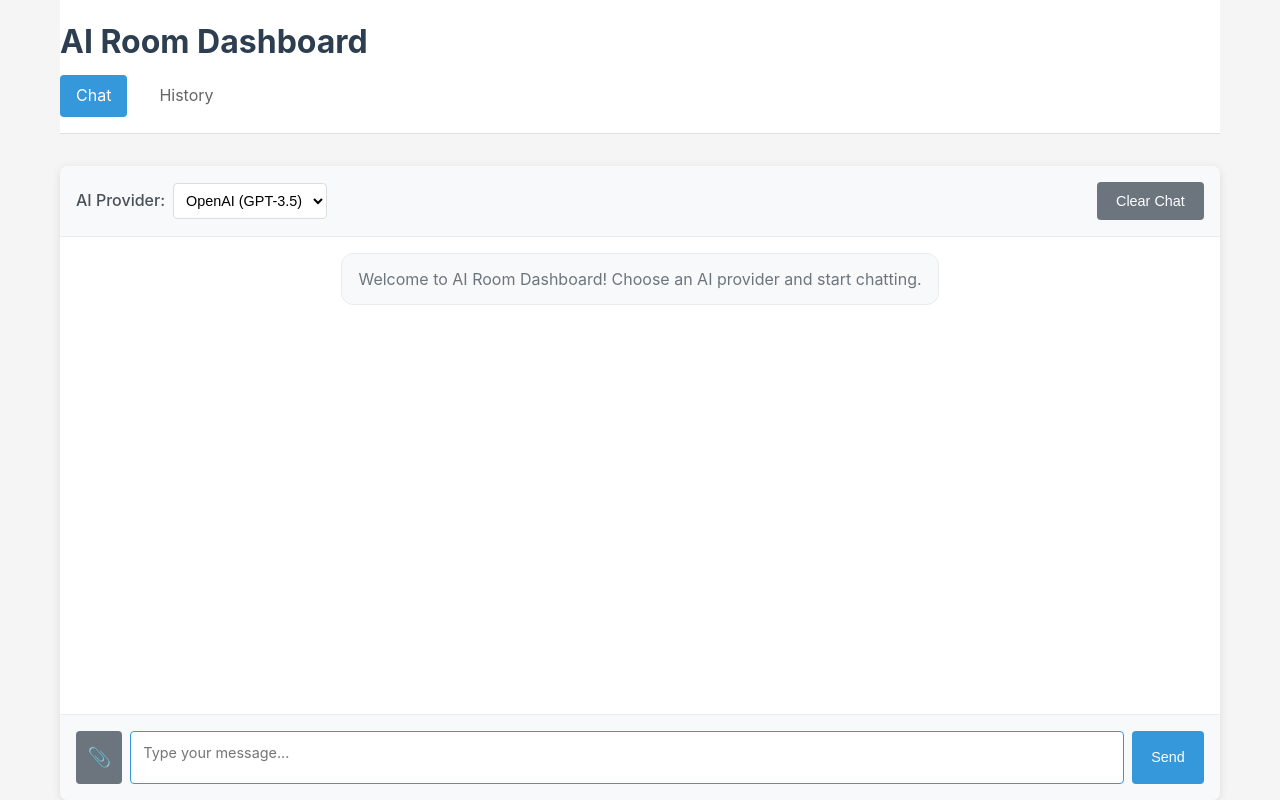
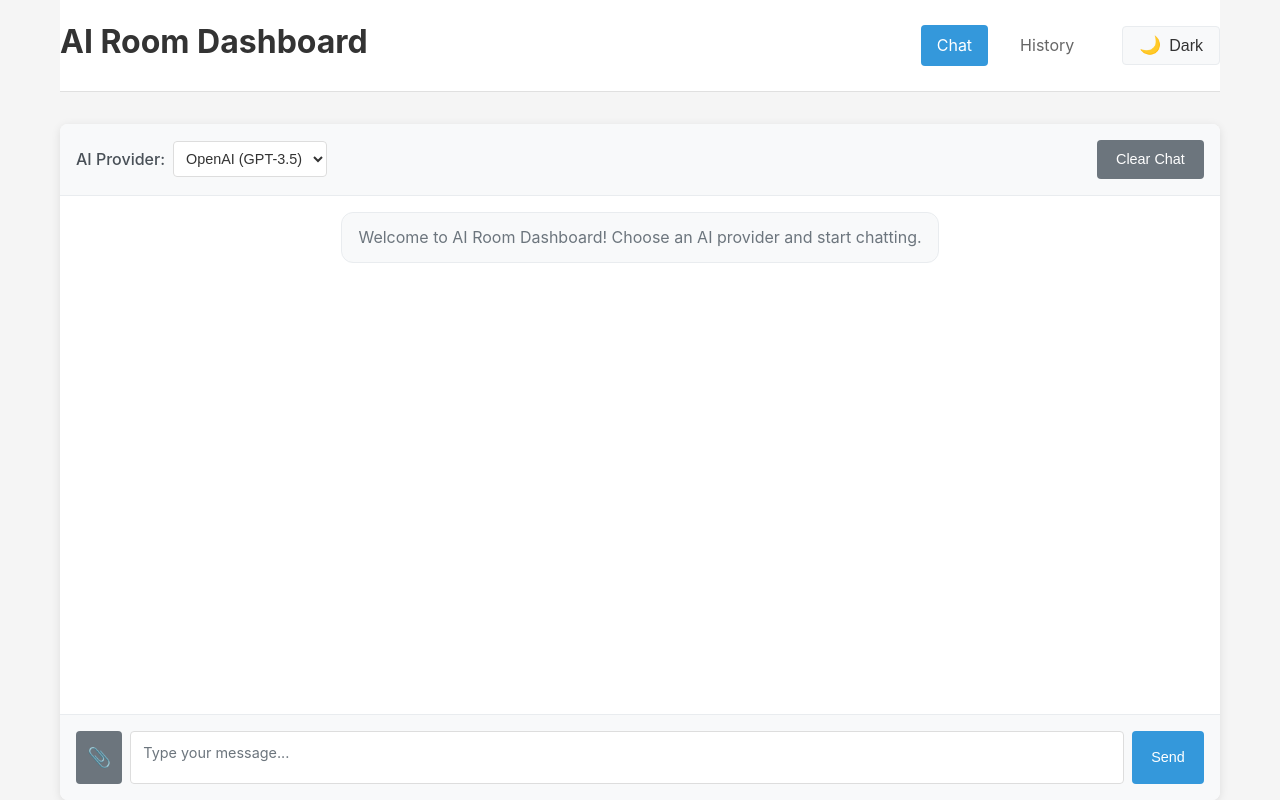
Before and after one commit to Arcweld1/ai-room-dashboard, a Flask app: page / in a window 1280 px wide. Run offline with Flask 3, Linux system fonts and the light colour scheme.

Commit message:
Add theme toggle functionality with CSS variables and JavaScript
Co-authored-by: Arcweld1 <200933681+Arcweld1@users.noreply.github.com>

```diff
--- a/static/scripts.js
+++ b/static/scripts.js
@@ -1,4 +1,52 @@
 document.addEventListener('DOMContentLoaded', function() {
+    console.log('DOM Content Loaded - Theme management starting...');
+
+    // Theme management
+    const themeToggle = document.getElementById('theme-toggle');
+    const themeIcon = document.querySelector('.theme-icon');
+    const themeText = document.querySelector('.theme-text');
+
+    console.log('Theme elements found:', {
+        themeToggle: !!themeToggle,
+        themeIcon: !!themeIcon,
+        themeText: !!themeText
+    });
+
+    // Load saved theme or default to light
+    const savedTheme = localStorage.getItem('theme') || 'light';
+    console.log('Applying saved theme:', savedTheme);
+    applyTheme(savedTheme);
+
+    // Theme toggle functionality
+    if (themeToggle) {
+        themeToggle.addEventListener('click', function() {
+            console.log('Theme toggle clicked');
+            const currentTheme = document.documentElement.getAttribute('data-theme') || 'light';
+            const newTheme = currentTheme === 'light' ? 'dark' : 'light';
+            console.log('Switching from', currentTheme, 'to', newTheme);
+            applyTheme(newTheme);
+            localStorage.setItem('theme', newTheme);
+        });
+    }
+
+    function applyTheme(theme) {
+        console.log('Applying theme:', theme);
+        document.documentElement.setAttribute('data-theme', theme);
+
+        if (themeIcon && themeText) {
+            if (theme === 'dark') {
+                themeIcon.textContent = '☀️';
+                themeText.textContent = 'Light';
+                console.log('Updated button to show Light mode');
+            } else {
+                themeIcon.textContent = '🌙';
+                themeText.textContent = 'Dark';
+                console.log('Updated button to show Dark mode');
+            }
+        }
+    }
+
+    // Chat-specific functionality
     const messageInput = document.getElementById('message-input');
     const sendBtn = document.getElementById('send-btn');
     const clearBtn = document.getElementById('clear-btn');
@@ -8,6 +56,19 @@ document.addEventListener('DOMContentLoaded', function() {
     const loading = document.getElementById('loading');
     const notification = document.getElementById('notification');
 
+    // Only initialize chat functionality if we're on the chat page
+    if (messageInput && sendBtn && chatMessages) {
+        initializeChatFunctionality();
+    }
+
+    // Only initialize history functionality if we're on the history page
+    if (document.querySelector('.history-container')) {
+        initializeHistoryFunctionality();
+    }
+
+    function initializeChatFunctionality() {
+
+    function initializeChatFunctionality() {
         // Auto-resize textarea
         messageInput.addEventListener('input', function() {
             this.style.height = 'auto';
@@ -30,6 +91,43 @@ document.addEventListener('DOMContentLoaded', function() {
 
         // File upload
         fileInput.addEventListener('change', handleFileUpload);
+
+        // AI provider change handler
+        aiProvider.addEventListener('change', function() {
+            const providerName = this.options[this.selectedIndex].text;
+            showNotification(`Switched to ${providerName}`, 'info');
+        });
+
+        // Keyboard shortcuts
+        document.addEventListener('keydown', function(e) {
+            // Ctrl/Cmd + Enter to send message
+            if ((e.ctrlKey || e.metaKey) && e.key === 'Enter') {
+                sendMessage();
+            }
+
+            // Escape to clear input
+            if (e.key === 'Escape') {
+                messageInput.value = '';
+                messageInput.style.height = 'auto';
+                messageInput.blur();
+            }
+        });
+
+        // Initialize
+        messageInput.focus();
+
+        // Show welcome message based on available APIs
+        checkAPIStatus();
+
+        function checkAPIStatus() {
+            // This could be enhanced to check API key validity
+            const currentProvider = aiProvider.value;
+            const providerName = aiProvider.options[aiProvider.selectedIndex].text;
+
+            // You could add a health check endpoint to verify API keys
+            console.log(`Using ${providerName} as AI provider`);
+        }
+    }
 
     function sendMessage() {
         const message = messageInput.value.trim();
@@ -195,39 +293,13 @@ document.addEventListener('DOMContentLoaded', function() {
         showNotification(`Switched to ${providerName}`, 'info');
     });
 
-    // Handle streaming responses (future enhancement)
-    function handleStreamedResponse(response) {
-        // This would be implemented for real-time streaming
-        // Currently, responses are sent as complete messages
-    }
-
-    // Keyboard shortcuts
-    document.addEventListener('keydown', function(e) {
-        // Ctrl/Cmd + Enter to send message
-        if ((e.ctrlKey || e.metaKey) && e.key === 'Enter') {
-            sendMessage();
-        }
-
-        // Escape to clear input
-        if (e.key === 'Escape') {
-            messageInput.value = '';
-            messageInput.style.height = 'auto';
-            messageInput.blur();
+    function initializeHistoryFunctionality() {
+        // Auto-expand message content on click
+        const messages = document.querySelectorAll('.message-content');
+        messages.forEach(message => {
+            message.addEventListener('click', function() {
+                this.classList.toggle('expanded');
+            });
+        });
     }
 });
-
-    // Initialize
-    messageInput.focus();
-
-    // Show welcome message based on available APIs
-    checkAPIStatus();
-
-    function checkAPIStatus() {
-        // This could be enhanced to check API key validity
-        const currentProvider = aiProvider.value;
-        const providerName = aiProvider.options[aiProvider.selectedIndex].text;
-
-        // You could add a health check endpoint to verify API keys
-        console.log(`Using ${providerName} as AI provider`);
-    }
-});
--- a/static/style.css
+++ b/static/style.css
@@ -5,11 +5,70 @@
     box-sizing: border-box;
 }
 
+:root {
+    /* Light theme variables */
+    --bg-primary: #f5f5f5;
+    --bg-secondary: #ffffff;
+    --bg-tertiary: #f8f9fa;
+    --text-primary: #333;
+    --text-secondary: #666;
+    --text-tertiary: #6c757d;
+    --text-muted: #495057;
+    --border-color: #e0e0e0;
+    --border-secondary: #e9ecef;
+    --border-input: #ddd;
+    --accent-primary: #3498db;
+    --accent-secondary: #2980b9;
+    --accent-tertiary: #6c757d;
+    --accent-tertiary-hover: #5a6268;
+    --success-color: #27ae60;
+    --error-color: #e74c3c;
+    --shadow-color: rgba(0, 0, 0, 0.1);
+    --shadow-strong: rgba(0, 0, 0, 0.2);
+    --loading-bg: rgba(255, 255, 255, 0.95);
+    --message-user-bg: #3498db;
+    --message-assistant-bg: #e9ecef;
+    --message-system-bg: #f8f9fa;
+    --message-user-text: #ffffff;
+    --message-assistant-text: #333;
+    --message-system-text: #6c757d;
+}
+
+[data-theme="dark"] {
+    /* Dark theme variables */
+    --bg-primary: #1a1a1a;
+    --bg-secondary: #2d2d2d;
+    --bg-tertiary: #3a3a3a;
+    --text-primary: #e0e0e0;
+    --text-secondary: #b0b0b0;
+    --text-tertiary: #9a9a9a;
+    --text-muted: #888;
+    --border-color: #404040;
+    --border-secondary: #4a4a4a;
+    --border-input: #555;
+    --accent-primary: #4a9eff;
+    --accent-secondary: #3d8bdb;
+    --accent-tertiary: #6c757d;
+    --accent-tertiary-hover: #7a8288;
+    --success-color: #2ecc71;
+    --error-color: #e74c3c;
+    --shadow-color: rgba(0, 0, 0, 0.3);
+    --shadow-strong: rgba(0, 0, 0, 0.5);
+    --loading-bg: rgba(45, 45, 45, 0.95);
+    --message-user-bg: #4a9eff;
+    --message-assistant-bg: #404040;
+    --message-system-bg: #3a3a3a;
+    --message-user-text: #ffffff;
+    --message-assistant-text: #e0e0e0;
+    --message-system-text: #9a9a9a;
+}
+
 body {
     font-family: -apple-system, BlinkMacSystemFont, 'Segoe UI', Roboto, Oxygen, Ubuntu, Cantarell, sans-serif;
     line-height: 1.6;
-    color: #333;
-    background-color: #f5f5f5;
+    color: var(--text-primary);
+    background-color: var(--bg-primary);
+    transition: background-color 0.3s ease, color 0.3s ease;
 }
 
 .container {
@@ -23,15 +82,28 @@ body {
 
 /* Header */
 header {
-    background: white;
+    background: var(--bg-secondary);
     padding: 1rem 0;
-    border-bottom: 1px solid #e0e0e0;
+    border-bottom: 1px solid var(--border-color);
     margin-bottom: 2rem;
+    transition: background-color 0.3s ease, border-color 0.3s ease;
 }
 
 header h1 {
-    color: #2c3e50;
+    color: var(--text-primary);
     margin-bottom: 0.5rem;
+}
+
+.header-content {
+    display: flex;
+    justify-content: space-between;
+    align-items: center;
+}
+
+.nav-and-theme {
+    display: flex;
+    align-items: center;
+    gap: 2rem;
 }
 
 nav {
@@ -41,20 +113,44 @@ nav {
 
 .nav-link {
     text-decoration: none;
-    color: #666;
+    color: var(--text-secondary);
     padding: 0.5rem 1rem;
     border-radius: 4px;
     transition: all 0.3s ease;
 }
 
 .nav-link:hover {
-    background-color: #f0f0f0;
-    color: #333;
+    background-color: var(--bg-tertiary);
+    color: var(--text-primary);
 }
 
 .nav-link.active {
-    background-color: #3498db;
+    background-color: var(--accent-primary);
     color: white;
+}
+
+/* Theme toggle button */
+.theme-toggle {
+    background: var(--bg-tertiary);
+    border: 1px solid var(--border-secondary);
+    color: var(--text-primary);
+    padding: 0.5rem 1rem;
+    border-radius: 4px;
+    cursor: pointer;
+    font-size: 1rem;
+    transition: all 0.3s ease;
+    display: flex;
+    align-items: center;
+    gap: 0.5rem;
+}
+
+.theme-toggle:hover {
+    background-color: var(--accent-tertiary);
+    color: white;
+}
+
+.theme-icon {
+    font-size: 1.1rem;
 }
 
 /* Main content */
@@ -92,15 +190,22 @@ main {
 
 .ai-selector label {
     font-weight: 500;
-    color: #495057;
+    color: var(--text-muted);
 }
 
 .ai-selector select {
     padding: 0.5rem;
-    border: 1px solid #ddd;
+    border: 1px solid var(--border-input);
     border-radius: 4px;
-    background: white;
+    background: var(--bg-secondary);
+    color: var(--text-primary);
     font-size: 0.9rem;
+    transition: all 0.3s ease;
+}
+
+.ai-selector select:focus {
+    outline: none;
+    border-color: var(--accent-primary);
 }
 
 /* Chat messages */
@@ -210,18 +317,25 @@ main {
 .message-input textarea {
     flex: 1;
     padding: 0.75rem;
-    border: 1px solid #ddd;
+    border: 1px solid var(--border-input);
     border-radius: 4px;
     resize: none;
     font-family: inherit;
     font-size: 0.9rem;
     min-height: 44px;
     max-height: 120px;
+    background: var(--bg-secondary);
+    color: var(--text-primary);
+    transition: all 0.3s ease;
 }
 
 .message-input textarea:focus {
     outline: none;
-    border-color: #3498db;
+    border-color: var(--accent-primary);
+}
+
+.message-input textarea::placeholder {
+    color: var(--text-tertiary);
 }
 
 /* Buttons */
--- a/templates/room.html
+++ b/templates/room.html
@@ -9,11 +9,19 @@
 <body>
     <div class="container">
         <header>
-            <h1>AI Room Dashboard</h1>
-            <nav>
-                <a href="{{ url_for('index') }}" class="nav-link active">Chat</a>
-                <a href="{{ url_for('history') }}" class="nav-link">History</a>
-            </nav>
+            <div class="header-content">
+                <h1>AI Room Dashboard</h1>
+                <div class="nav-and-theme">
+                    <nav>
+                        <a href="{{ url_for('index') }}" class="nav-link active">Chat</a>
+                        <a href="{{ url_for('history') }}" class="nav-link">History</a>
+                    </nav>
+                    <button id="theme-toggle" class="theme-toggle" title="Toggle theme">
+                        <span class="theme-icon">🌙</span>
+                        <span class="theme-text">Dark</span>
+                    </button>
+                </div>
+            </div>
         </header>
 
         <main>
```
Also changed, not shown: other parts of static/style.css (+61 -39 lines), debug_theme.js (added, +32 -0 lines), templates/history.html (+14 -16 lines), test_theme.js (added, +26 -0 lines). Lines whose indentation alone changed are shown as unchanged.
